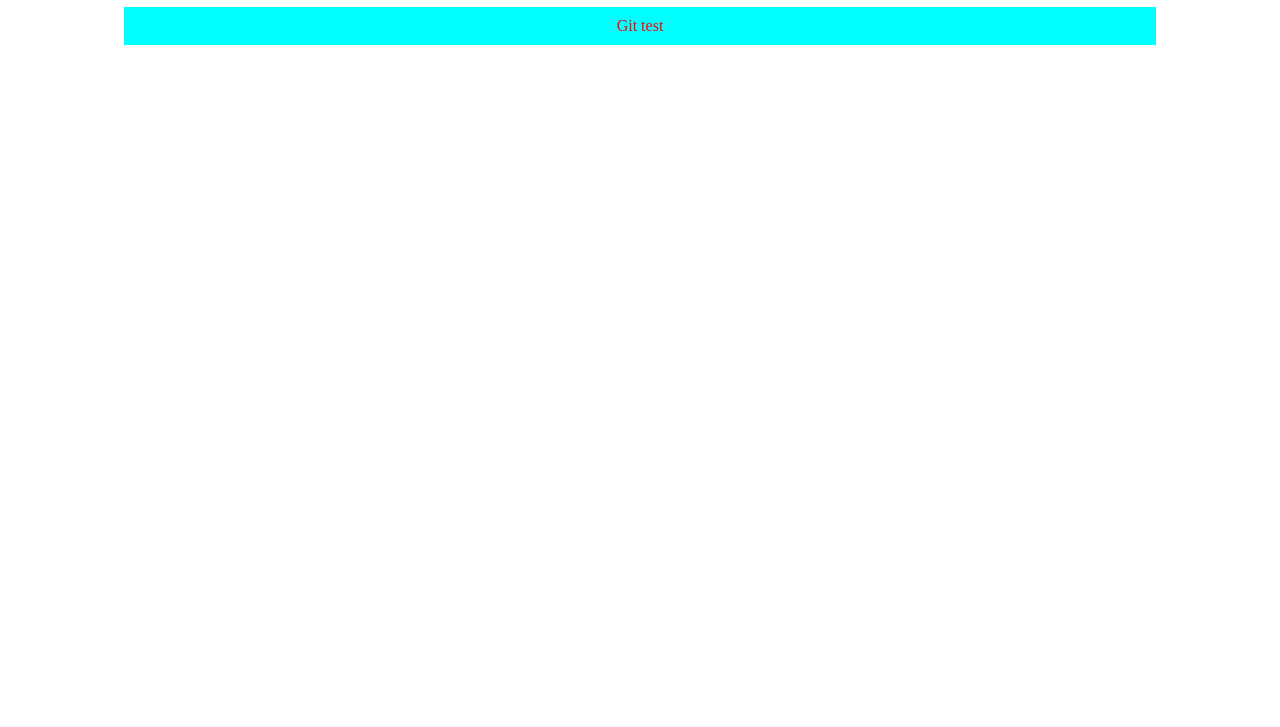
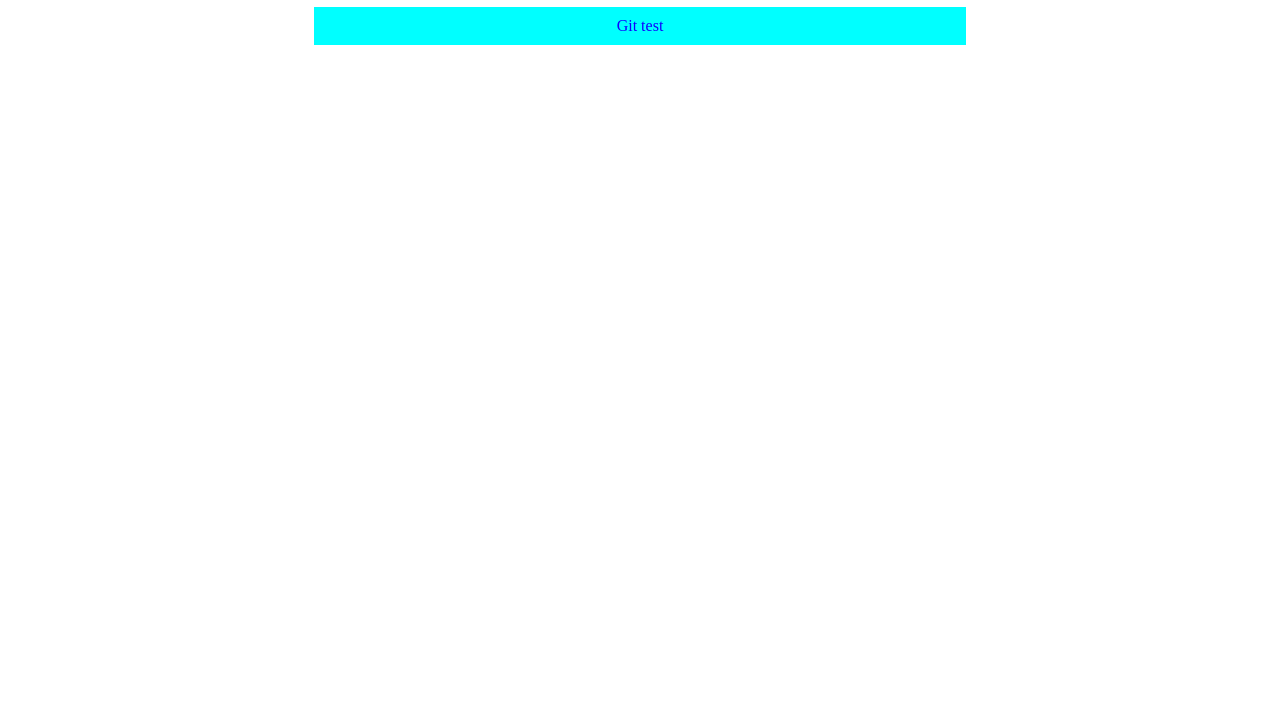
Before and after one commit to ConstantinKapanevs/SkillFactory-Test, a plain HTML site: page index.html in a window 1280 px wide. Shown: the part 73-800 px from the top of the page. Drawn offline with Linux system fonts and the light colour scheme.

Commit message:
delete readme and change styles

```diff
--- a/styles.css
+++ b/styles.css
@@ -1,8 +1,8 @@
 div {
     background-color: aqua;
-    width: 80%;
+    width: 50%;
     margin: 10px auto;
     text-align: center;
-    color: red;
+    color: rgb(17, 0, 255);
     padding: 10px;
 }
```
Also changed, not shown: 1 other file.
